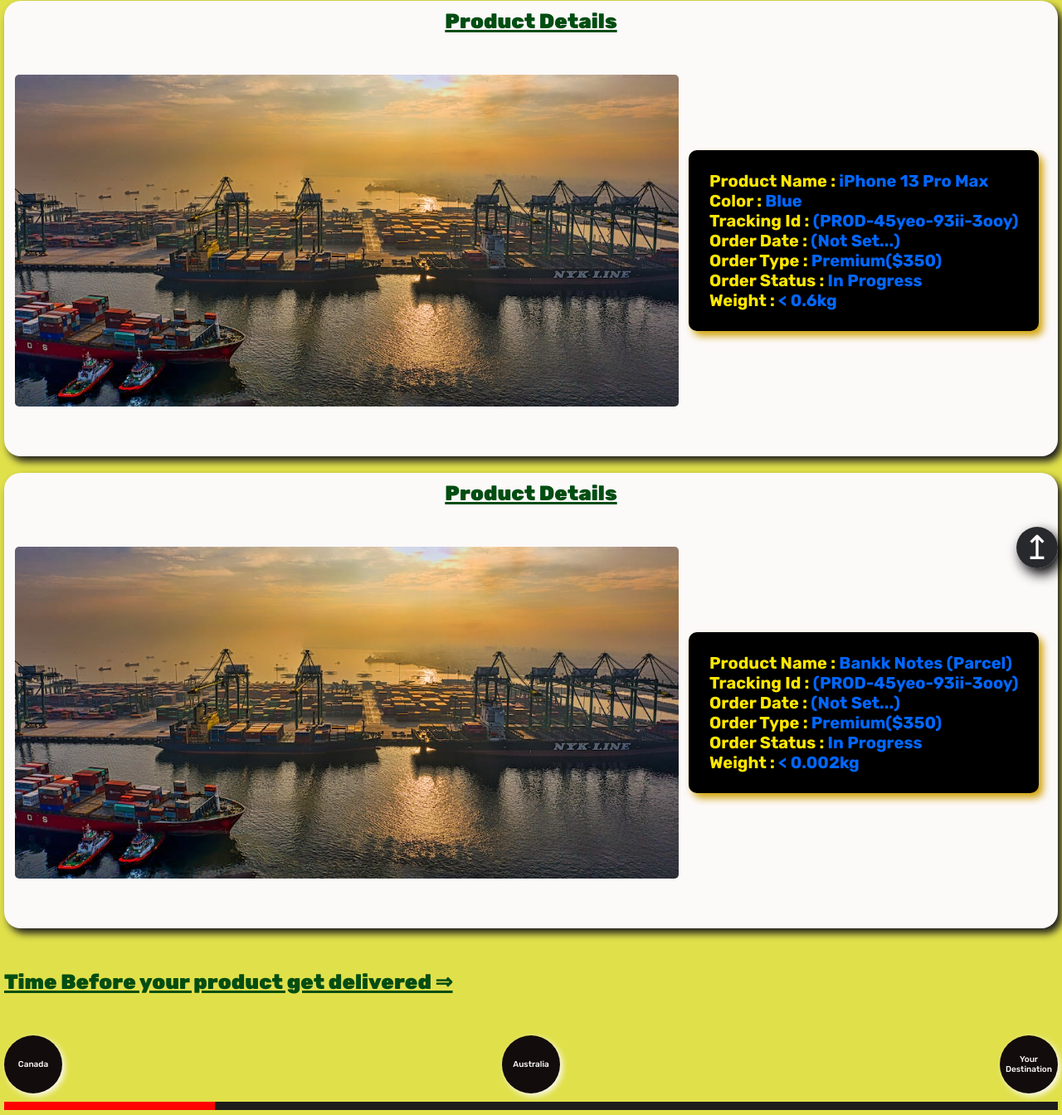
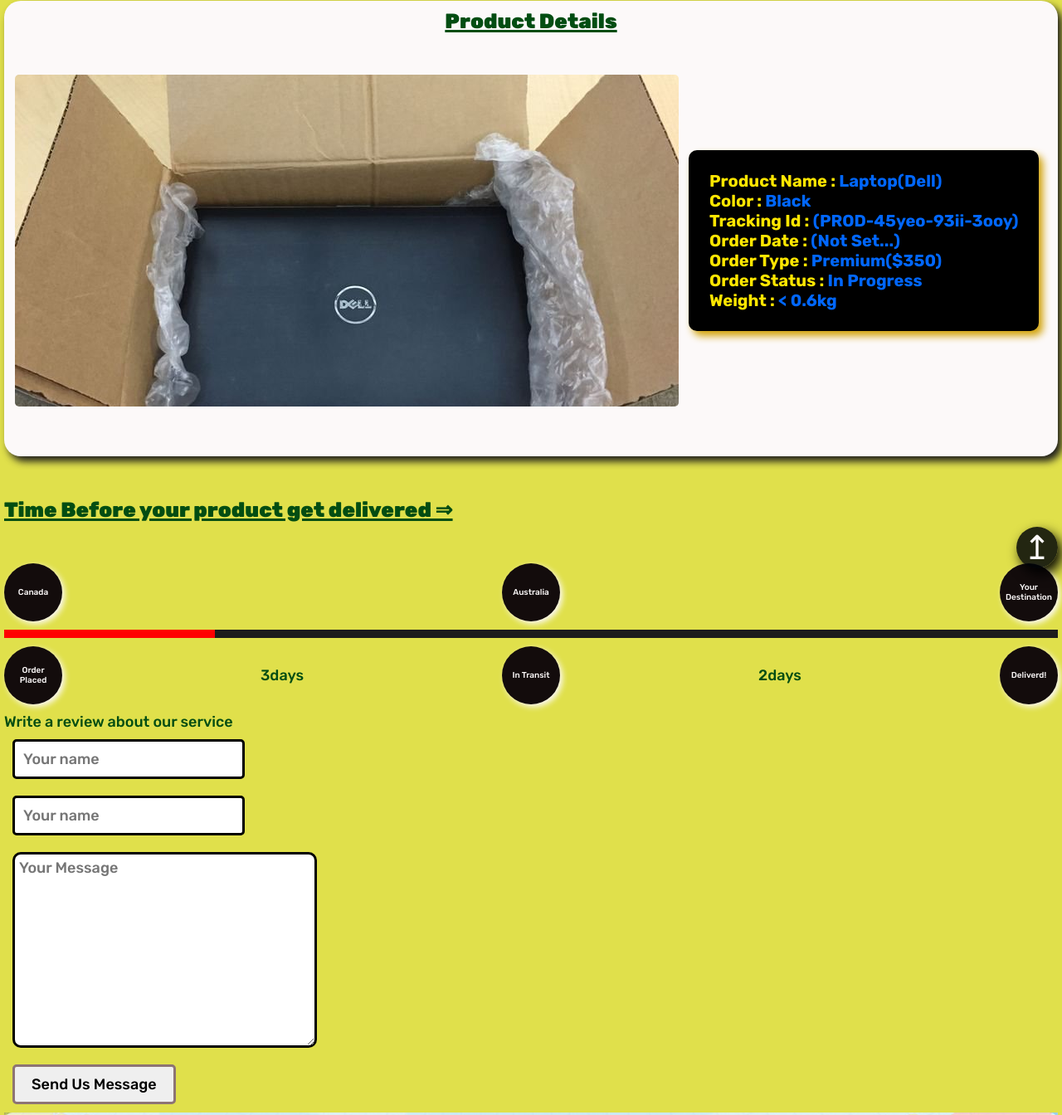
Before and after one commit to isaiahcsolaris/delivery, a plain HTML site: page pages/track.html in a window 1280 px wide. Shown: the part 105-1449 px from the top of the page at 83% size. Drawn offline with nearby package versions, Linux system fonts and the light colour scheme.

Commit message:
fixing product tracking page

```diff
--- a/pages/track.html
+++ b/pages/track.html
@@ -33,36 +33,17 @@
 
             <div class="product-details">
               <div class="product-image">
-                <img src="../pix/pic8.jpeg">
+                <img src="../pix/package.jpg">
               </div>
 
               <div class="product-description">
-                <p><span>Product Name :</span> iPhone 13 Pro Max</p>
-                <p><span>Color :</span> Blue</p>
+                <p><span>Product Name :</span> Laptop(Dell)</p>
+                <p><span>Color :</span> Black</p>
                 <p><span>Tracking Id :</span> (PROD-45yeo-93ii-3ooy)</p>
                 <P><span>Order Date :</span> (Not Set...)</P>
                 <P><span>Order Type :</span> Premium($350)</P>
                 <P><span>Order Status :</span> In Progress</P>
                 <P><span>Weight :</span> < 0.6kg</P>
-              </div>
-            </div>
-          </div>
-
-          <div class="product-side">
-            <p id="pd">Product Details</p>
-
-            <div class="product-details">
-              <div class="product-image">
-                <img src="../pix/pic8.jpeg">
-              </div>
-
-              <div class="product-description">
-                <p><span>Product Name :</span> Bankk Notes (Parcel)</p>
-                <p><span>Tracking Id :</span> (PROD-45yeo-93ii-3ooy)</p>
-                <P><span>Order Date :</span> (Not Set...)</P>
-                <P><span>Order Type :</span> Premium($350)</P>
-                <P><span>Order Status :</span> In Progress</P>
-                <P><span>Weight :</span> < 0.002kg</P>
               </div>
             </div>
           </div>
```
